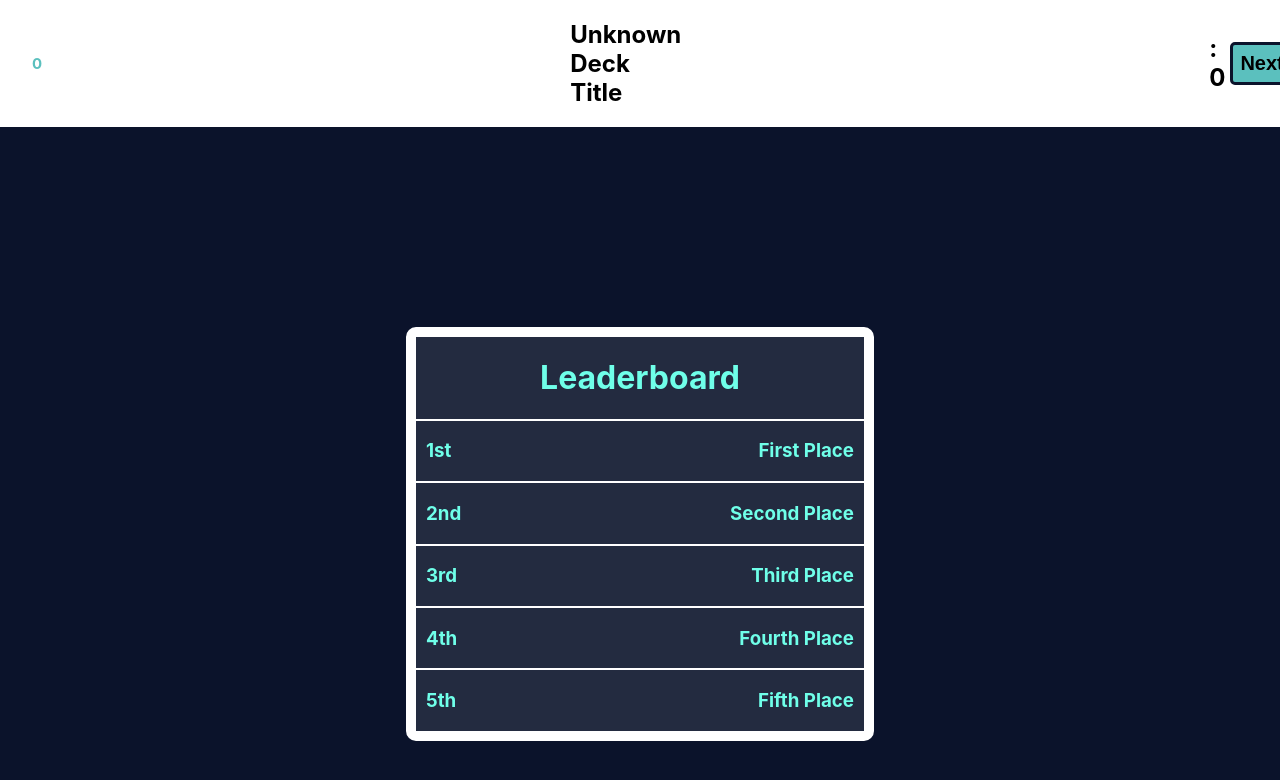
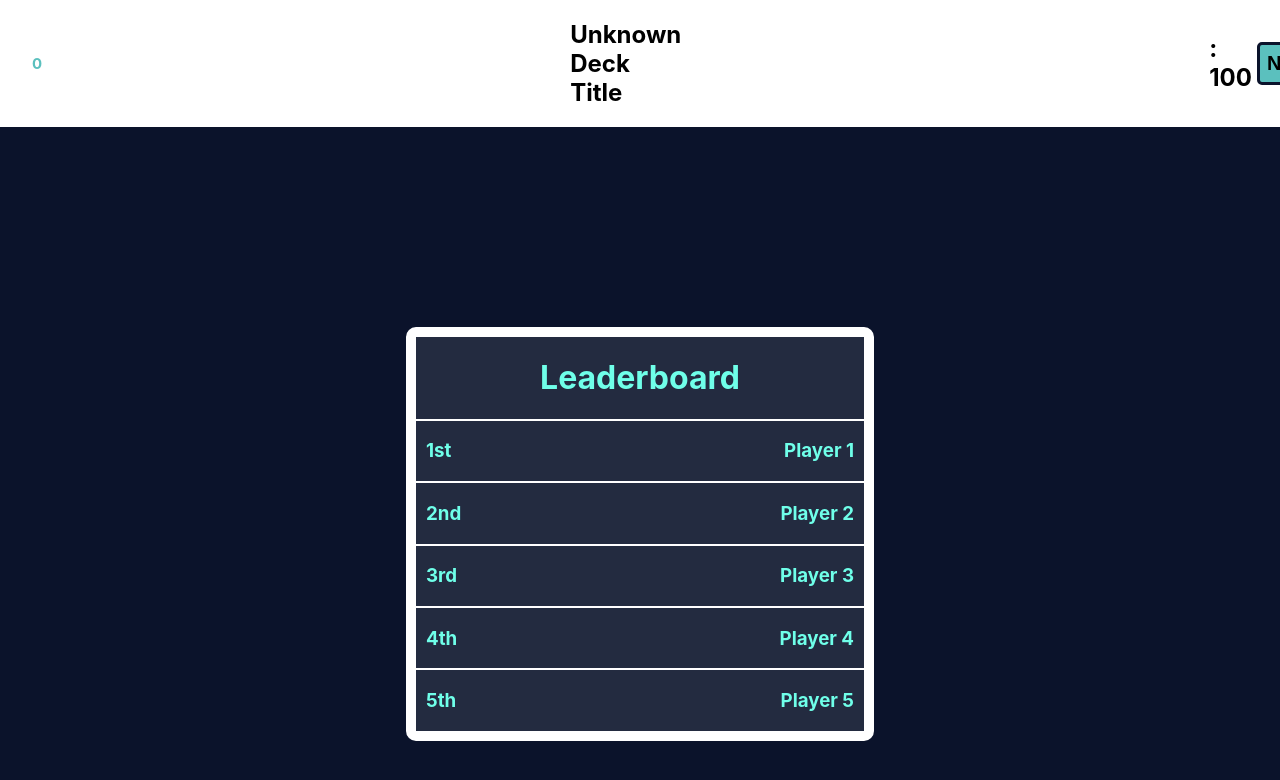
Before and after one commit to WSU-4110/uniq-quiz, a React (Create React App) app in the folder client/: page /game in a window 1280 px wide. Shown: the top 780 px of the page. Built offline with nearby package versions, Linux system fonts and the light colour scheme; no server answers.

Commit message:
Refactored some code in the game, added music to QuestionPage.jsx

```diff
--- a/client/src/pages/Game/GameComponents/Pages/LeaderboardPage.jsx
+++ b/client/src/pages/Game/GameComponents/Pages/LeaderboardPage.jsx
@@ -1,7 +1,9 @@
 import React from 'react';
 import styles from '../../../../Stylesheets/Game/Components/LeaderboardPage.module.css';
 
-function LeaderboardPage({ first, second, third, fourth, fifth }) {
+
+function LeaderboardPage({ leaderboard }) {
+    const lb = leaderboard.leaderboard
     return (
         <div className={styles.pageContainer}>
             <div className={styles.leaderboardContainer}>
@@ -10,19 +12,19 @@ function LeaderboardPage({ first, second, third, fourth, fifth }) {
                 </div>
                 <div>
                     <div className={styles.leaderboardPosContainer}>
-                        <h3 className={styles.leaderboardPos}><strong>1st </strong></h3> <h3 className={styles.leaderboardName}>{first}</h3>
+                        <h3 className={styles.leaderboardPos}><strong>1st </strong></h3> <h3 className={styles.leaderboardName}>{lb[0].name}</h3>
                     </div>
                     <div className={styles.leaderboardPosContainer}>
-                        <h3 className={styles.leaderboardPos}><strong>2nd </strong></h3> <h3 className={styles.leaderboardName}>{second}</h3>
+                        <h3 className={styles.leaderboardPos}><strong>2nd </strong></h3> <h3 className={styles.leaderboardName}>{lb[1].name}</h3>
                     </div>
                     <div className={styles.leaderboardPosContainer}>
-                        <h3 className={styles.leaderboardPos}><strong>3rd </strong></h3> <h3 className={styles.leaderboardName}>{third}</h3>
+                        <h3 className={styles.leaderboardPos}><strong>3rd </strong></h3> <h3 className={styles.leaderboardName}>{lb[2].name}</h3>
                     </div>
                     <div className={styles.leaderboardPosContainer}>
-                        <h3 className={styles.leaderboardPos}><strong>4th </strong></h3> <h3 className={styles.leaderboardName}>{fourth}</h3>
+                        <h3 className={styles.leaderboardPos}><strong>4th </strong></h3> <h3 className={styles.leaderboardName}>{lb[3].name}</h3>
                     </div>
                     <div className={styles.leaderboardPosContainer}>
-                        <h3 className={styles.leaderboardPos}><strong>5th </strong></h3> <h3 className={styles.leaderboardName}>{fifth}</h3>
+                        <h3 className={styles.leaderboardPos}><strong>5th </strong></h3> <h3 className={styles.leaderboardName}>{lb[4].name}</h3>
                     </div>
                 </div>
             </div>
--- a/client/src/pages/Game/GameComponents/Pages/QuestionPage.jsx
+++ b/client/src/pages/Game/GameComponents/Pages/QuestionPage.jsx
@@ -1,23 +1,33 @@
 import React from 'react';
 import styles from '../../../../Stylesheets/Game/Components/QuestionPage.module.css';
-import {Question} from "../../GameLogic";
+import song from '../../GameAssets/Cloud Dancer.mp3';
 
-function QuestionPage({ Question: Question, onAnswer }) {
+function QuestionPage({ question, onAnswer }) {
+    console.log(`QuestionPage: ${question.question}`);
+    //TODO: Put this somewhere on the page for credit:
+    /*
+    "Cloud Dancer " Kevin MacLeod (incompetech.com)
+Licensed under Creative Commons: By Attribution 4.0 License
+http://creativecommons.org/licenses/by/4.0/
+     */
     return (
         <div>
+            <audio src={song} autoPlay loop/>
             <div className={styles.QuestionContainer}>
-                <h3 className={styles.Question}>{Question.question}</h3>
+                <h3 className={styles.Question}>{question.question}</h3>
             </div>
 
             <div>
                 <div className={styles.QuestionButtonCol}>
                     <div className={styles.QuestionButtonContainer}>
-                        <button className={`${styles.QuestionButton} ${styles.ButtonCyan}`} onClick={() => onAnswer(1)}><h3>{Question.answers[0]}</h3></button>
+                        <button className={`${styles.QuestionButton} ${styles.ButtonCyan}`} onClick={() => onAnswer(1)}>
+                            <h3>{question.answers[0]}</h3></button>
                     </div>
                 </div>
                 <div className={styles.QuestionButtonCol}>
                     <div className={styles.QuestionButtonContainer}>
-                        <button className={`${styles.QuestionButton} ${styles.ButtonYellow}`} onClick={() => onAnswer(2)}><h3>{Question.answers[1]}</h3></button>
+                        <button className={`${styles.QuestionButton} ${styles.ButtonYellow}`}
+                                onClick={() => onAnswer(2)}><h3>{question.answers[1]}</h3></button>
                     </div>
                 </div>
             </div>
@@ -25,12 +35,14 @@ function QuestionPage({ Question: Question, onAnswer }) {
             <div className={styles.QuestionButtonRow}>
                 <div className={styles.QuestionButtonCol}>
                     <div className={styles.QuestionButtonContainer}>
-                        <button className={`${styles.QuestionButton} ${styles.ButtonMagenta}`} onClick={() => onAnswer(3)}><h3>{Question.answers[2]}</h3></button>
+                        <button className={`${styles.QuestionButton} ${styles.ButtonMagenta}`}
+                                onClick={() => onAnswer(3)}><h3>{question.answers[2]}</h3></button>
                     </div>
                 </div>
                 <div className={styles.QuestionButtonCol}>
                     <div className={styles.QuestionButtonContainer}>
-                        <button className={`${styles.QuestionButton} ${styles.ButtonGray}`} onClick={() => onAnswer(4)}><h3>{Question.answers[3]}</h3></button>
+                        <button className={`${styles.QuestionButton} ${styles.ButtonGray}`} onClick={() => onAnswer(4)}>
+                            <h3>{question.answers[3]}</h3></button>
                     </div>
                 </div>
             </div>
--- a/client/src/pages/Game/GameLogic.js
+++ b/client/src/pages/Game/GameLogic.js
@@ -1,5 +1,7 @@
 export class Question {
-    constructor(question, correctAnswer, incorrectAnswer1, incorrectAnswer2, incorrectAnswer3, correctAnswerID) {
+    constructor(question, correctAnswer, incorrectAnswer1, incorrectAnswer2, incorrectAnswer3) {
+        console.log("Constructor Called Question Class");
+        console.log(question);
         // Validate inputs aren't blank to prevent errors
         if (
             question === null ||
@@ -45,3 +47,36 @@ export class Question {
         return ( Math.ceil(isQuestionCorrect ? correctScore : positionScore));
     }
 }
+
+export class Player {
+    constructor(name, score) {
+        this.name = name;
+        this.score = score;
+    }
+}
+
+export class Leaderboard {
+    constructor() {
+        this.leaderboard = [];
+    }
+
+    registerPlayer(name) {
+        this.leaderboard.push(
+            new Player(name, 0)
+        );
+    }
+
+    findPlayer(name) {
+        return this.leaderboard.find(player => player.name === name);
+    }
+
+    updatePlayer(name, newScore) {
+        const player = this.findPlayer(name);
+        if (player) {
+            player.score = newScore;
+        } else {
+            throw new Error("Invalid player name");
+        }
+        this.leaderboard.sort();
+    }
+}
--- a/client/src/pages/Game/PlayerGame.jsx
+++ b/client/src/pages/Game/PlayerGame.jsx
@@ -13,7 +13,7 @@ import PostGamePage from './GameComponents/Pages/PostGamePage';
 import InfoBar from './GameComponents/Components/InfoBar';
 
 //Game Logic
-import { Question } from './GameLogic';
+import {Leaderboard, Question} from './GameLogic';
 
 
 const QuizPages = {
@@ -26,27 +26,38 @@ const QuizPages = {
     ERROR: "error"
 };
 
+const initQuestion = new Question(
+    "Default Question",
+    "Default Answer 1",
+    "Default Answer 2",
+    "Default Answer 3",
+    "Default Answer 4",
+    1
+);
+
 function PlayerGame() {
-    const initQuestion = new Question(
-        "Default Question",
-        "Default Answer 1",
-        "Default Answer 2",
-        "Default Answer 3",
-        "Default Answer 4",
-        2
-    )
+    const leaderboard = new Leaderboard()
+    //TODO: Write logic to register players to the leaderboard
+    //Temporary test data
+    leaderboard.registerPlayer("Player 1")
+    leaderboard.registerPlayer("Player 2")
+    leaderboard.registerPlayer("Player 3")
+    leaderboard.registerPlayer("Player 4")
+    leaderboard.registerPlayer("Player 5")
+    leaderboard.registerPlayer("Player 6")
+
 
     const params = useParams();
     const socket = useSocket();
     const {user, userName, loading} = useAuth();
     const [currentPage, setCurrentPage] = useState(QuizPages.START);
     const [card, setCard] = useState({});
-    const [isHost, setIsHost] = useState(params ? true : false);
     const [joinCode, setJoinCode] = useState("");
     const [isGameOver, setIsGameOver] = useState(false);
     const [currentQuestion, setCurrentQuestion] = useState( initQuestion);
     const timerRef = useRef(null);
-    let playerScore = 0
+    const [playerScore, setPlayerScore] = useState(0);
+    const [isHost, setIsHost] = useState(true); //Ensure this is set to false in PlayerGame.jsx and true in HostGame.jsx
 
     const getJoinCode = async() => {
         console.log(params);
@@ -80,6 +91,17 @@ function PlayerGame() {
     useEffect(() => {
         socket.on('card_for_client', (data) => {
             setCard(data.Card);
+            console.log(data);
+            console.log(card);
+
+            setCurrentQuestion( new Question(
+                data.Card.Question,
+                data.Card.Answer,
+                data.Card.Incorrect1,
+                data.Card.Incorrect2,
+                data.Card.Incorrect3
+            ));
+
             if(!data.Card){
                 socket.emit('end_game', {Game_id: params.Game_id});
                 console.log(`Destroying game ${params.Game_id ? params.Game_id : 'no game'}`);
@@ -115,6 +137,8 @@ function PlayerGame() {
     }, []);
 
     //This is the logic for the host to change between different states
+    //TODO: Completely overhaul this
+    //Good code this is not, rewrite this needs to be -Paul
     const nextState = (isHost) => {
         console.log("In nextState, current page " + currentPage);
         switch (currentPage) {
@@ -158,19 +182,22 @@ function PlayerGame() {
     }
 
     const onQuestionSubmit = (AnswerID) => {
-        playerScore += currentQuestion.CheckAnswer(AnswerID, 1, 1);
-        console.log(currentQuestion.CheckAnswer(AnswerID, 1, 1));
+        setPlayerScore(playerScore + currentQuestion.CheckAnswer(AnswerID, 0, 1));
+        console.log(currentQuestion.CheckAnswer(AnswerID, 0, 1));
         console.log(playerScore);
         console.log("Answer: ", AnswerID);
         setCurrentPage(QuizPages.POSTQUESTION);
     }
 
     const onTimerEnd = () => {
-        playerScore += currentQuestion.CheckAnswer(9, 1, 1);
+        setPlayerScore(playerScore + currentQuestion.CheckAnswer(9, 0, 1));
         console.log("Timer End");
         setCurrentPage(QuizPages.LEADERBOARD);
     }
 
+    //99 little bugs in the code 99 little bugs
+    //Take one down patch it around
+    //943 little bugs in the code
     return (
         <div style={{ overflowY: 'hidden' }}>
 
@@ -189,23 +216,16 @@ function PlayerGame() {
             <div>
                 {currentPage === QuizPages.START && <StartPage/>}
                 {currentPage === QuizPages.QUESTION && <QuestionPage
-                    Question={currentQuestion}
+                    question={currentQuestion}
                     onAnswer={onQuestionSubmit}
                 />}
                 {currentPage === QuizPages.POSTQUESTION && <PostQuestionPage/>}
                 {currentPage === QuizPages.LOADING && <LoadingPage/>}
                 {currentPage === QuizPages.LEADERBOARD && <LeaderboardPage
-                    first={"First Place"}
-                    second={"Second Place"}
-                    third={"Third Place"}
-                    fourth={"Fourth Place"}
-                    fifth={"Fifth Place"}
+                    leaderboard={leaderboard}
                 />}
                 {currentPage === QuizPages.POSTGAME && <PostGamePage
-                    first={"First Place Name"}
-                    second={"Second Place Name"}
-                    third={"Third Place Name"}
-                    others={["One", "Two", "Three", "Four", "Five", "Six", "Seven", "Eight", "Nine", "Ten"]}
+                    leaderboard={leaderboard}
                 />}
                 {currentPage === QuizPages.ERROR &&
                     <h1>AN ERROR HAS OCCURRED AND THE DEVELOPER IS DRINKING PROFUSELY BECAUSE OF IT</h1>}
```
Also changed, not shown: 1 other file (tests, documents, lock files or other folders).
